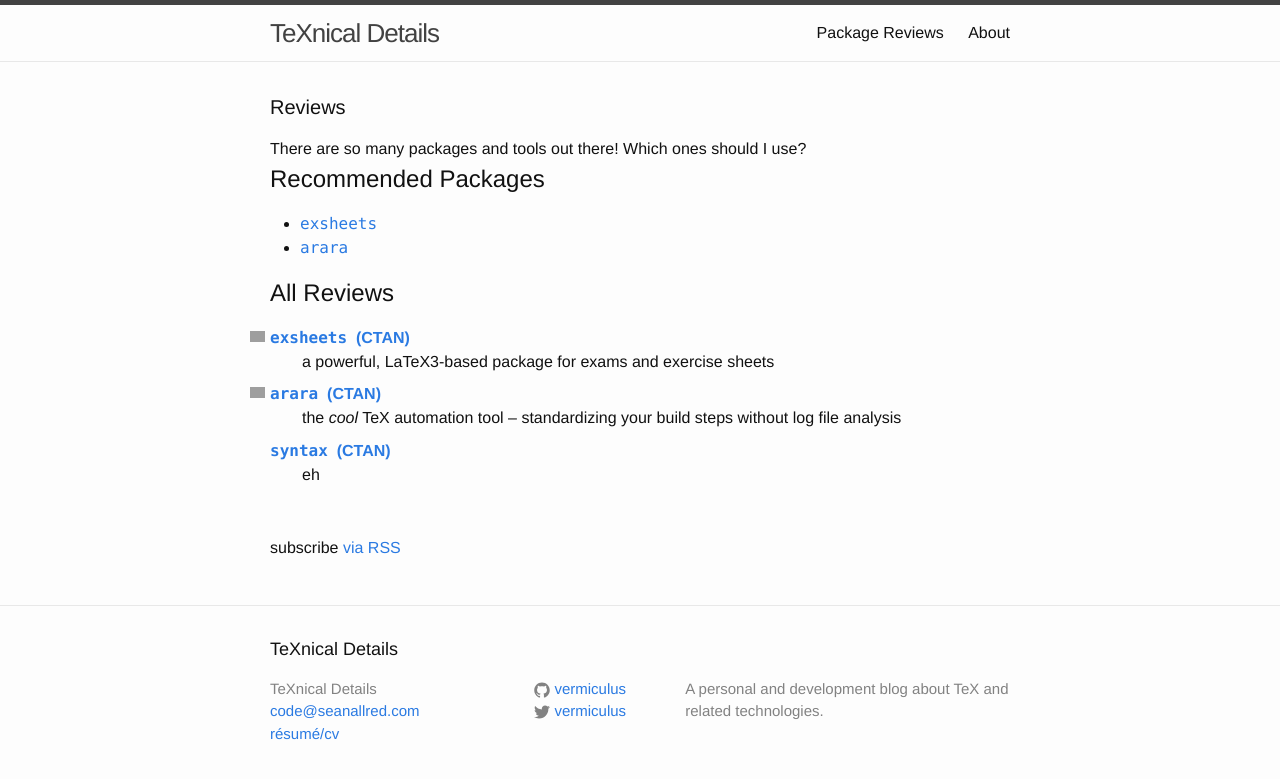
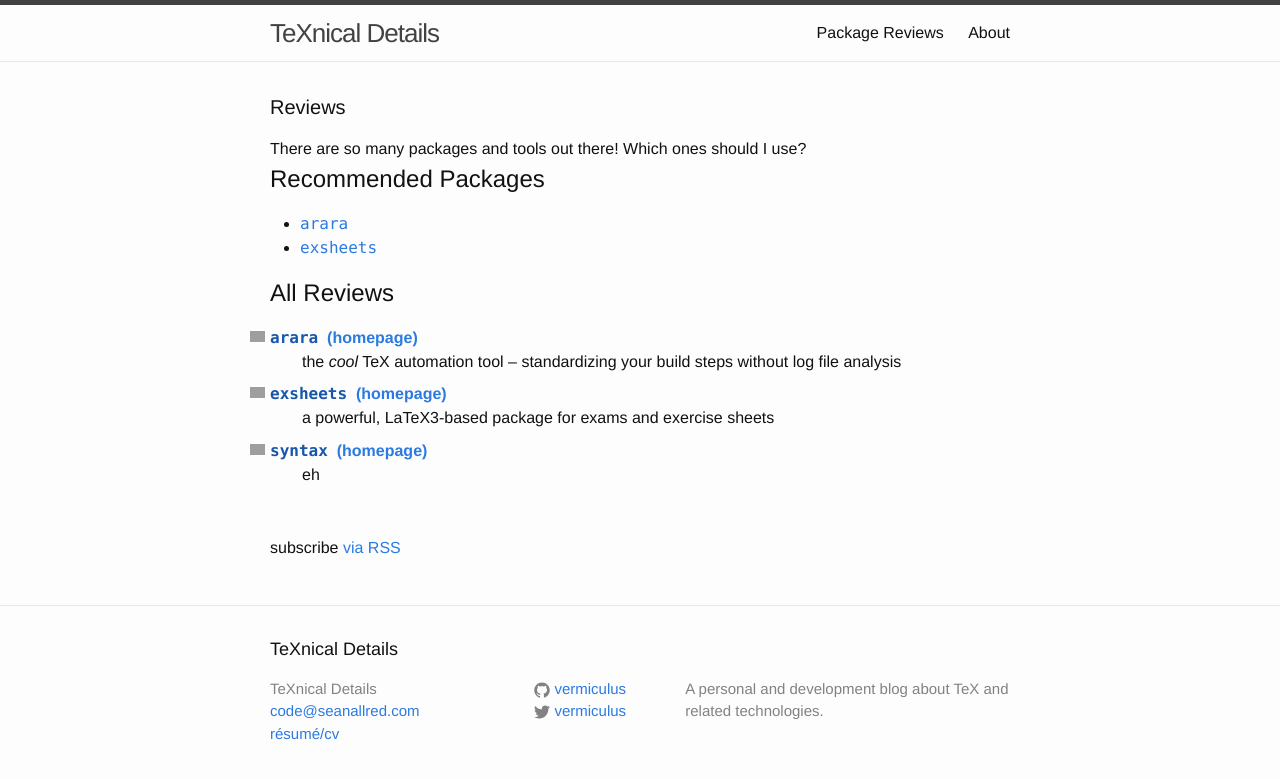
Before and after one commit to vermiculus/seanallred.com, a Jekyll site: the page built from reviews/index.html, in a window 1280 px wide. Shown: the top 779 px of the page. Built offline with Jekyll 4.4.1, drawn with Linux system fonts in a browser that asks for light colours; grey boxes are pictures that could not be loaded.

Commit message:
Sort reviews alphabetically
That was a *lot* harder than it should've been.

```diff
--- a/reviews/index.html
+++ b/reviews/index.html
@@ -7,21 +7,45 @@ layout: default
   There are so many packages and tools out there!  Which ones should I use?
   <h2>Recommended Packages</h2>
   <ul class="multicol-list3">
-    {% for review in site.categories['reviews'] %}
+    {% capture posts %}
+    {% for review in site.categories.reviews %}
     {% if review.recommend %}
-    <li><a href="{{ review.url | prepend: site.baseurl }}" class="review-name">{{review.name}}</a></dt>
+    |{{ review.title | downcase }}#{{ review.url }}
     {% endif %}
+    {% endfor %}
+    {% endcapture %}
+    {% assign sortedposts = posts | split: '|' | sort %}
+
+    {% for review in sortedposts offset:1 %}
+    {% assign postitems = review | split: '#' %}
+    {% assign title = postitems[0] | prepend: site.baseurl %}
+    {% assign url = postitems[1] %}
+    <li><a href="{{url}}" class="review-name">{{title}}</a></dt>
     {% endfor %}
   </ul>
   <h2>All Reviews</h2>
   <dl class="annotated-link-list">
-    {% for review in site.categories['reviews'] %}
+    {% capture posts %}
+    {% for review in site.categories.reviews %}
+    |{{ review.title | downcase }}#{{ review.url }}#{{review.recommend}}#{{review.link}}#{{review.summary}}
+    {% endfor %}
+    {% endcapture %}
+    {% assign sortedposts = posts | split: '|' | sort %}
+
+    {% for review in sortedposts offset:1 %}
+    {% assign postitems = review | split: '#' %}
+    {% assign title = postitems[0] | prepend: site.baseurl %}
+    {% assign url = postitems[1] %}
+    {% assign recommended = postitems[2] %}
+    {% assign link = postitems[3] %}
+    {% assign summary = postitems[4] %}
     <dt class="annotated-link-title">
       <a href="{{ review.url | prepend: site.baseurl }}"
-         class="review-name {% if review.recommend %} review-recommended {% endif %}">{{review.name}}</a>&nbsp;{% if review.link %}
-      <a href="//{{ review.link }}">(homepage)</a>{% else %}
-      <a href="//ctan.org/pkg/{{ review.name }}">(CTAN)</a>{% endif %}</dt>
-    <dd class="annotated-link-annotation">{{review.summary}}</dd>
+         class="review-name {% if recommended %} review-recommended {% endif %}"
+         >{{title}}</a>&nbsp;{% if link %}
+      <a href="//{{link}}">(homepage)</a>{% else %}
+      <a href="//ctan.org/pkg/{{title}}">(CTAN)</a>{% endif %}</dt>
+    <dd class="annotated-link-annotation">{{summary}}</dd>
     {% endfor %}
   </dl>
   <p class="rss-subscribe">subscribe <a href="{{ "/feed.xml" | prepend: site.baseurl }}">via RSS</a></p>
```
